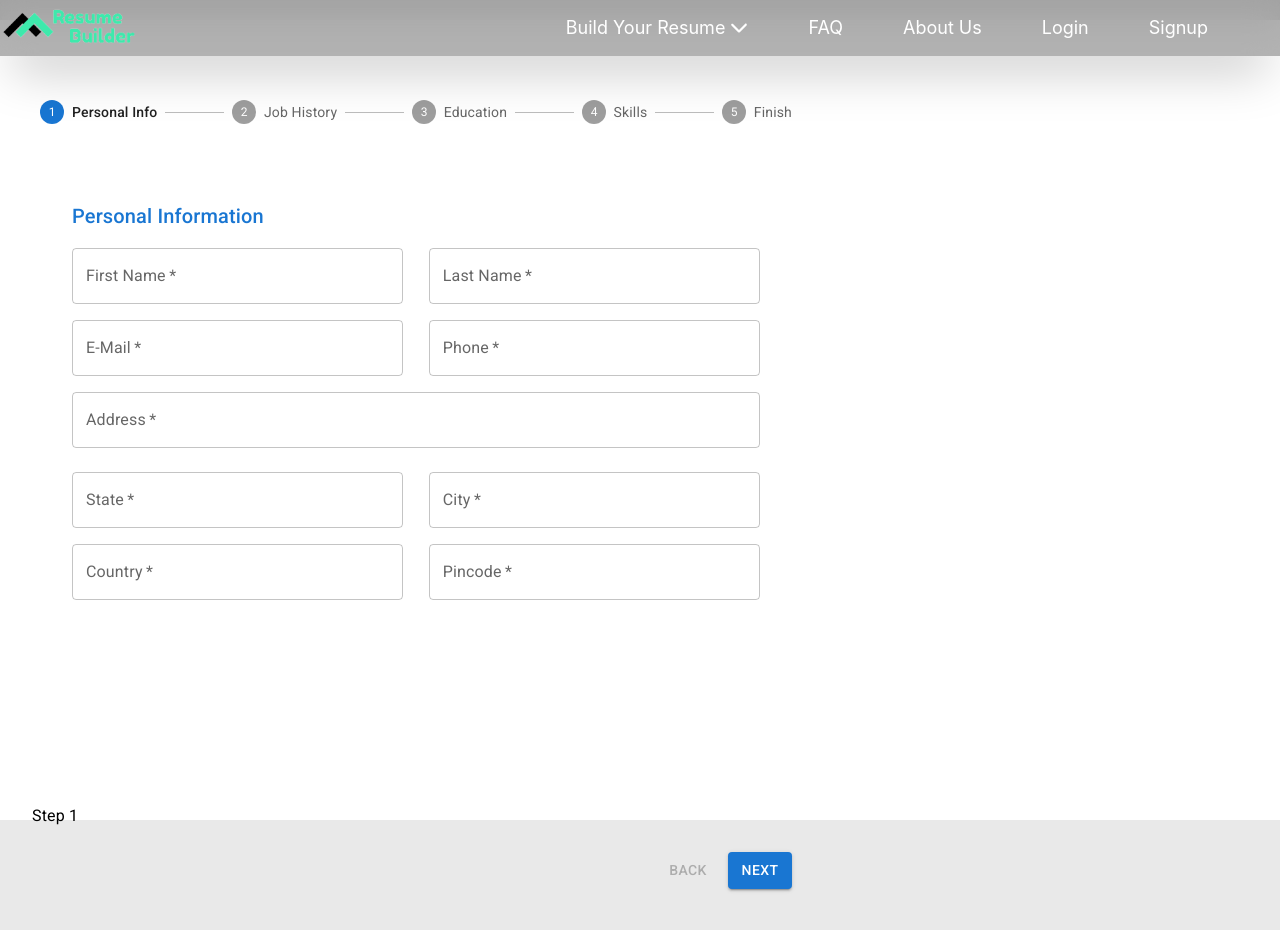
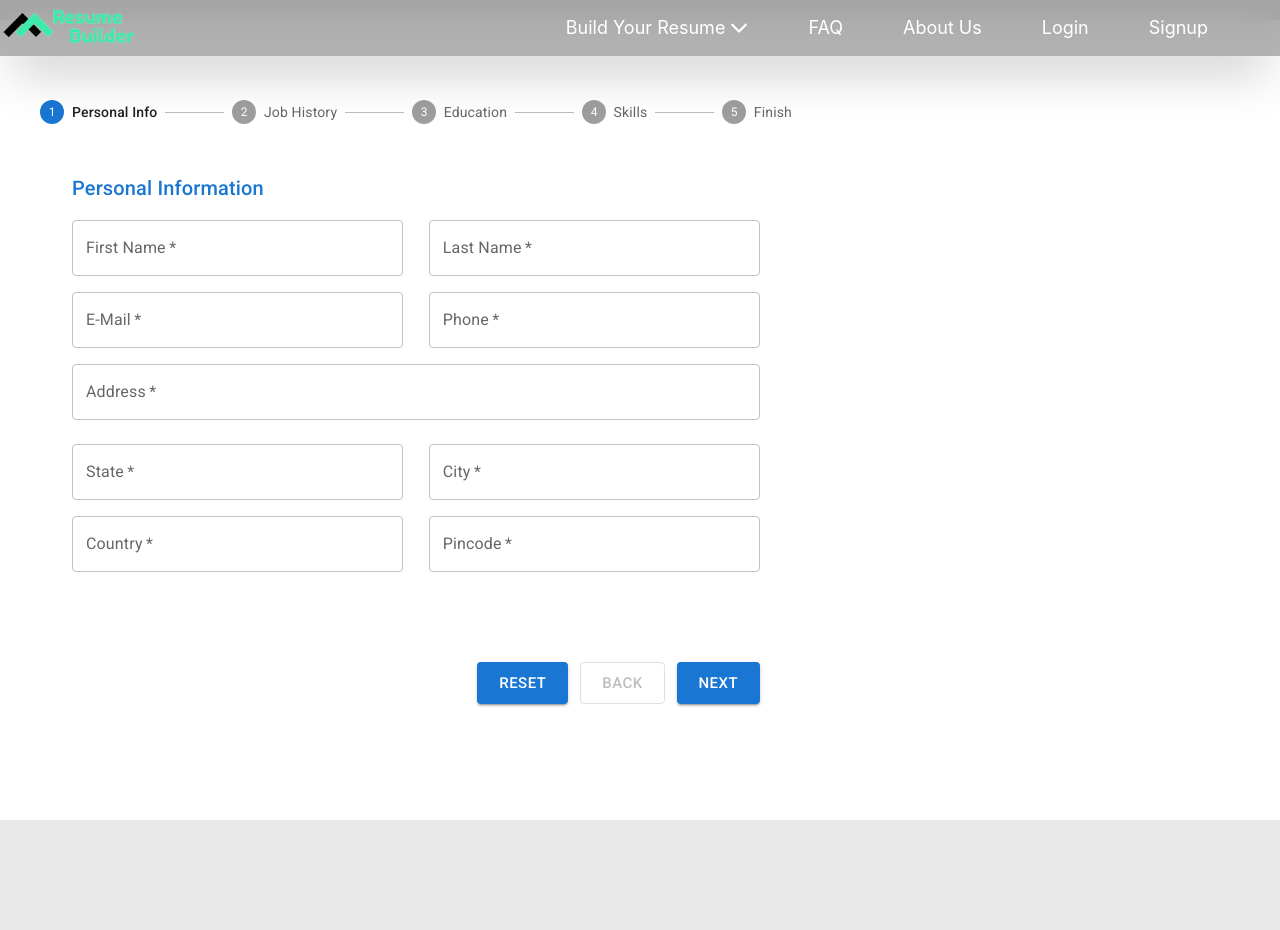
Before and after one commit to deepanshupal09/resumebuilder, a React (Create React App) app: page /UserInfoEntries in a window 1280 px wide. Shown: the top 930 px of the page. Built offline with nearby package versions, Linux system fonts and the light colour scheme.

Commit message:
UserInfoCompl.

```diff
--- a/src/components/UserInfoEntries.js
+++ b/src/components/UserInfoEntries.js
@@ -17,7 +17,12 @@ import Checkbox from "@mui/material/Checkbox";
 import Fab from "@mui/material/Fab";
 import AddIcon from "@mui/icons-material/Add";
 import DeleteForeverIcon from "@mui/icons-material/DeleteForever";
-
+import { List } from "@mui/material";
+import ListItem from "@mui/material/ListItem";
+import ListItemText from "@mui/material/ListItemText";
+import DeleteIcon from "@mui/icons-material/Delete";
+import IconButton from "@mui/material/IconButton";
+import Divider from "@mui/material/Divider";
 
 const steps = ['Personal Info', 'Job History', 'Education', 'Skills', 'Finish'];
 
@@ -43,7 +48,9 @@ export default function HorizontalLinearStepper() {
         education: [
             { school: "", degree: "", schoolCity: "", schoolCountry: "", schoolStartDate: "", schoolEndDate: "" },
         ],
-        skills: [],
+        skills: [{
+            skillName: ""
+        }],
         count: 1,
     })
 
@@ -77,7 +84,7 @@ export default function HorizontalLinearStepper() {
     };
 
     //for education
-    const handleEduDelete = () => {
+    const handleDeleteEdu = () => {
         setUserInfo(prevUserInfo => {
             if (prevUserInfo.education.length > 1) {
                 let newEducation = [...prevUserInfo.education];
@@ -89,7 +96,7 @@ export default function HorizontalLinearStepper() {
         });
     };
 
-    const handleEduAdd = () => {
+    const handleAddEdu = () => {
         if (userInfo.education.length < 3) {
             let newEducation = [...userInfo.education];
             newEducation.push({
@@ -104,50 +111,68 @@ export default function HorizontalLinearStepper() {
         }
     };
 
+    //for skills
+    const handleAddSkill = () => {
+        let newSkills = [...userInfo.skills];
+        newSkills.push({skillName: ""});
+        setUserInfo({ ...userInfo, skills: newSkills });
+    };
+
+    const handleDeleteSkill = () => {
+        setUserInfo(prevUserInfo => {
+            if (prevUserInfo.skills.length > 1) {
+                let newSkills = [...prevUserInfo.skills];
+                newSkills.pop();  // Remove the last skills
+                return { ...prevUserInfo, skills: newSkills };
+            } else {
+                return prevUserInfo;  // Return the current state if there are no skill to delete
+            }
+        });
+    };
 
 
-
-
-    const isStepOptional = (step) => {
-        return step === 1;
+    // for next button
+    const handleNext = () => {
+        setActiveStep((prevActiveStep) => {
+            if (prevActiveStep >= steps.length - 1) {
+                console.log(userInfo);
+            }
+            return prevActiveStep + 1;
+        });
     };
 
-    const isStepSkipped = (step) => {
-        return skipped.has(step);
-    };
-
-    const handleNext = () => {
-        let newSkipped = skipped;
-        if (isStepSkipped(activeStep)) {
-        newSkipped = new Set(newSkipped.values());
-        newSkipped.delete(activeStep);
-        }
-
-        setActiveStep((prevActiveStep) => prevActiveStep + 1);
-        setSkipped(newSkipped);
-        console.log(userInfo);
-    };
-
+    //for previuos button
     const handleBack = () => {
         setActiveStep((prevActiveStep) => prevActiveStep - 1);
     };
 
-    const handleSkip = () => {
-        if (!isStepOptional(activeStep)) {
-        throw new Error("You can't skip a step that isn't optional.");
-        }
 
-        setActiveStep((prevActiveStep) => prevActiveStep + 1);
-        setSkipped((prevSkipped) => {
-        const newSkipped = new Set(prevSkipped.values());
-        newSkipped.add(activeStep);
-        return newSkipped;
+    // for reset button
+    const handleReset = () => {
+        setActiveStep(0);
+        setUserInfo({
+            firstName: "",
+            lastName: "",
+            email: "",
+            phone: "",
+            address: "",
+            state: "",
+            city: "",
+            country: "",
+            pincode: "",
+            workExperiences: [
+                { company: "", designation: "", workCity: "", workCountry: "", startDate: "", endDate: "", working: false },
+            ],
+            education: [
+                { school: "", degree: "", schoolCity: "", schoolCountry: "", schoolStartDate: "", schoolEndDate: "" },
+            ],
+            skills: [{
+                skillName: ""
+            }],
+            count: 1,
         });
     };
 
-    const handleReset = () => {
-        setActiveStep(0);
-    };
 
     return (
         <div className="flex my-5 bg-white pt-[10vh] w-full p-8 h-[100vh]">
@@ -165,7 +190,7 @@ export default function HorizontalLinearStepper() {
                 );
                 })}
             </Stepper>
-            <div className="flex flex-col space-y-5 pb-5 justify-between my-5 h-[80vh]">
+            <div className="flex flex-col space-y-5 pb-20 justify-between my-5 h-[80vh]">
                 <div className="overflow-y-auto overflow-x-hidden">
                     <React.Fragment>
                     <Slide
@@ -174,7 +199,7 @@ export default function HorizontalLinearStepper() {
                         mountOnEnter
                         unmountOnExit
                     >
-                        <div className="flex flex-col p-10">
+                        <div className="flex flex-col p-10 py-3 ">
                             <Typography
                                 sx={{ mt: 2, mb: 2 }}
                                 variant="h6"
@@ -267,13 +292,7 @@ export default function HorizontalLinearStepper() {
                         unmountOnExit
                     >
                         <div className="flex flex-col p-10">
-                            <React.Fragment>
-                            <Slide
-                                direction="right"
-                                in={activeStep === 1}
-                                mountOnEnter
-                                unmountOnExit
-                            >
+
                                 <div className="flex flex-col">
                                     <Typography
                                         sx={{ mt: 2, mb: 2 }}
@@ -402,8 +421,7 @@ export default function HorizontalLinearStepper() {
                                     ))}
 
                                 </div>
-                                </Slide>
-                            </React.Fragment>
+
                             <div className="flex space-x-5 px-4 py-2 justify-end">
                                 <Fab
                                 sx={{
@@ -429,19 +447,13 @@ export default function HorizontalLinearStepper() {
                     </React.Fragment>
                     <React.Fragment>
                     <Slide
-                        direction="left"
+                        direction="right"
                         in={activeStep === 2}
                         mountOnEnter
                         unmountOnExit
                     >
                         <div className="flex flex-col p-10 ">
-                            <React.Fragment>
-                            <Slide
-                                direction="left"
-                                in={activeStep === 2}
-                                mountOnEnter
-                                unmountOnExit
-                            >
+
                                 <div className="flex flex-col">
                                     <Typography
                                         sx={{ mt: 2, mb: 2 }}
@@ -457,7 +469,7 @@ export default function HorizontalLinearStepper() {
                                                 <TextField
                                                     id={`schoolname${index}`}
                                                     fullWidth
-                                                    label="School Name"
+                                                    label="Institution Name"
                                                     variant="outlined"
                                                     value={education.school}
                                                     onChange={(e) => {
@@ -483,7 +495,7 @@ export default function HorizontalLinearStepper() {
                                                 <TextField
                                                     id={`schoolCity${index}`}
                                                     fullWidth
-                                                    label="schoolCity"
+                                                    label="Institution City"
                                                     variant="outlined"
                                                     value={education.schoolCity}
                                                     onChange={(e) => {
@@ -495,7 +507,7 @@ export default function HorizontalLinearStepper() {
                                                 <TextField
                                                     id={`schoolCountry${index}`}
                                                     fullWidth
-                                                    label="schoolCountry"
+                                                    label="Institution Country"
                                                     variant="outlined"
                                                     value={education.schoolCountry}
                                                     onChange={(e) => {
@@ -514,7 +526,7 @@ export default function HorizontalLinearStepper() {
                                                         // onChange={(e) => setUserInfo({ ...userInfo, endDate3: e })}
                                                         value={education.schoolStartDate}
                                                         onChange={(e) => {
-                                                            let newEducation = [...userInfo.workExperiences];
+                                                            let newEducation = [...userInfo.education];
                                                             newEducation[index].schoolStartDate = e;
                                                             setUserInfo({ ...userInfo, education: newEducation });
                                                         }}
@@ -528,7 +540,7 @@ export default function HorizontalLinearStepper() {
                                                         // onChange={(e) => setUserInfo({ ...userInfo, endDate3: e })}
                                                         value={education.schoolEndDate}
                                                         onChange={(e) => {
-                                                            let newEducation = [...userInfo.workExperiences];
+                                                            let newEducation = [...userInfo.education];
                                                             newEducation[index].schoolEndDate = e;
                                                             setUserInfo({ ...userInfo, education: newEducation });
                                                         }}
@@ -540,8 +552,7 @@ export default function HorizontalLinearStepper() {
                                     ))}
 
                                 </div>
-                                </Slide>
-                            </React.Fragment>
+
                             <div className="flex space-x-5 px-4 py-2 justify-end">
                                 <Fab
                                 sx={{
@@ -549,7 +560,7 @@ export default function HorizontalLinearStepper() {
                                 }}
                                     // disabled={userInfo.count == 0}
                                     aria-label="minus"
-                                    onClick={handleEduDelete}
+                                    onClick={handleDeleteEdu}
                                 >
                                 <DeleteForeverIcon />
                                 </Fab>
@@ -557,7 +568,7 @@ export default function HorizontalLinearStepper() {
                                     color="primary"
                                     // disabled={userInfo.count == 2}
                                     aria-label="add"
-                                    onClick={handleEduAdd}
+                                    onClick={handleAddEdu}
                                 >
                                 <AddIcon />
                                 </Fab>
@@ -565,12 +576,58 @@ export default function HorizontalLinearStepper() {
                         </div>
                     </Slide>
                     </React.Fragment>
+                    <React.Fragment>
+                    <Slide
+                        direction="right"
+                        in={activeStep === 3}
+                        mountOnEnter
+                        unmountOnExit
+                        >
+                        <div className="flex flex-col p-10">
+                            <Typography
+                                sx={{ mt: 2, mb: 2 }}
+                                variant="h6"
+                                color={"primary"}
+                            >
+                                Skills
+                            </Typography>
+                            {userInfo.skills.map((skills, index) => (
+                                <TextField
+                                    key={index}
+                                    label={`Skill ${index + 1}`}
+                                    value={skills.skillName}
+                                    onChange={(e) => {
+                                        let newSkills = [...userInfo.skills];
+                                        newSkills[index].skillName = e.target.value;
+                                        setUserInfo({ ...userInfo, skills: newSkills });
+                                    }}
+                                    variant="outlined"
+                                    margin="normal"
+                                />
+                            ))}
+                            <div className="flex space-x-5 px-4 py-2 justify-end">
+                                <Fab
+                                    sx={{ color: '#e53935' }}
+                                    // disabled={userInfo.skills.length == 0}
+                                    aria-label="minus"
+                                    onClick={handleDeleteSkill}
+                                >
+                                    <DeleteForeverIcon />
+                                </Fab>
+                                <Fab
+                                    color="primary"
+                                    // disabled={userInfo.skills.length == 3}
+                                    aria-label="add"
+                                    onClick={handleAddSkill}
+                                >
+                                    <AddIcon />
+                                </Fab>
                             </div>
                         </div>
 
-
-
-
+                        </Slide>
+                    </React.Fragment>
+                </div>
                 {activeStep === steps.length ? (
                     <React.Fragment>
                     <Typography sx={{ mt: 2, mb: 1 }}>
@@ -583,40 +640,27 @@ export default function HorizontalLinearStepper() {
                     </React.Fragment>
                     ) : (
                         <React.Fragment>
-                <Typography sx={{ mt: 2, mb: 1 }}>Step {activeStep + 1}</Typography>
-                <Box sx={{ display: 'flex', flexDirection: 'row', pt: 2 }}>
-                    <div className="flex flex-col w-full">
-
-
-
-
-
-                    {/* Add more TextField components as needed... */}
-                    </div>
+                            <div className="flex space-x-3 px-10 justify-end">
+                                <Button variant="contained" size="large" onClick={handleReset}>
+                                Reset
+                                </Button>
                                 <Button
-                    color="inherit"
+                                size="large"
+                                variant="outlined"
                                 disabled={activeStep === 0}
                                 onClick={handleBack}
-                    sx={{ mr: 1 }}
                                 >
                                 Back
                                 </Button>
-                    <Box sx={{ flex: '1 1 auto' }} />
-                    {isStepOptional(activeStep) && (
-                    <Button color="inherit" onClick={handleSkip} sx={{ mr: 1 }}>
-                        Skip
+
+                                <Button size="large" variant="contained" onClick={handleNext}>
+                                    {activeStep >= steps.length - 1 ? "Finish" : "Next"}
                                 </Button>
-                    )}
-                    <Button
-                    variant="contained"
-                    onClick={handleNext}
-                    sx={{ mr: 1 }}
-                    >
-                    {activeStep === steps.length - 1 ? 'Finish' : 'Next'}
-                    </Button>
-                </Box>
+                            </div>
                         </React.Fragment>
                     )}
+            </div>
+
             </Box>
         </div>
         </div>
```
Lines whose indentation alone changed are shown as unchanged.
